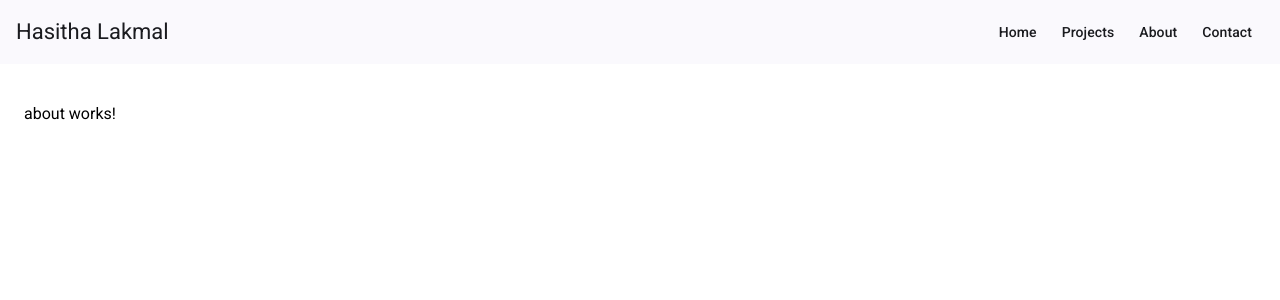
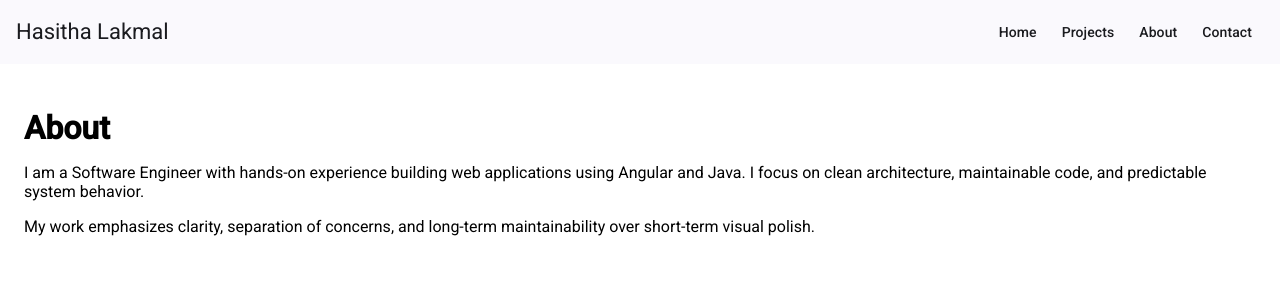
Before and after one commit to hasitha-lakmal-684/portfolio-web, an Angular app: page /about in a window 1280 px wide. Shown: the top 300 px of the page. Built offline with nearby package versions, Linux system fonts and the light colour scheme.

Commit message:
feat: add concise technical about page

```diff
--- a/src/app/pages/about/about.component.html
+++ b/src/app/pages/about/about.component.html
@@ -1 +1,12 @@
-<p>about works!</p>
+<h1>About</h1>
+
+<p>
+  I am a Software Engineer with hands-on experience building web applications
+  using Angular and Java. I focus on clean architecture, maintainable code,
+  and predictable system behavior.
+</p>
+
+<p>
+  My work emphasizes clarity, separation of concerns, and long-term
+  maintainability over short-term visual polish.
+</p>
```
